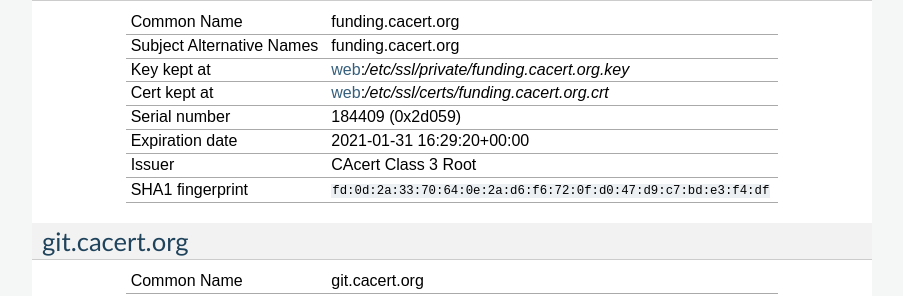
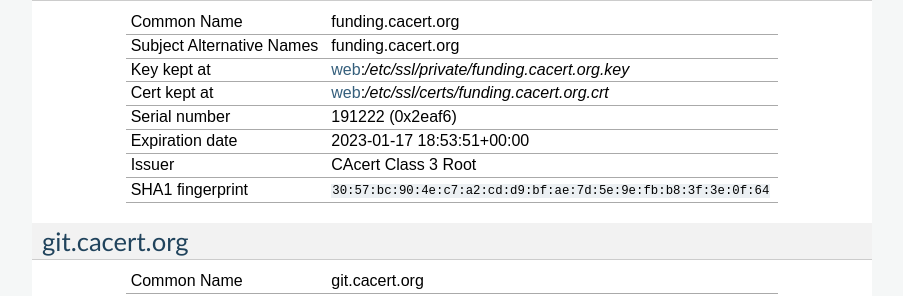
Before and after one commit to CAcertOrg/cacert-infradocs, a Sphinx documentation site: the page built from docs/certlist.rst, in a window 1280 px wide and 1400 px high, scrolled down 4275 px. Shown: the part 152-448 px from the top of the window, without its empty margins (198-1101 px from the left). Built offline with Sphinx 7.4.7, drawn with Linux system fonts in a browser that asks for light colours; pages that are not in the unit, such as notebooks, are missing from menus; some of the changed text lies outside the part shown.

```diff
--- a/docs/systems/web.rst
+++ b/docs/systems/web.rst
@@ -245,9 +240,9 @@ Keys and X.509 certificates
    :altnames:   DNS:funding.cacert.org
    :certfile:   /etc/ssl/certs/funding.cacert.org.crt
    :keyfile:    /etc/ssl/private/funding.cacert.org.key
-   :serial:     02D059
-   :expiration: Jan 31 16:29:20 2021 GMT
-   :sha1fp:     FD:0D:2A:33:70:64:0E:2A:D6:F6:72:0F:D0:47:D9:C7:BD:E3:F4:DF
+   :serial:     02EAF6
+   :expiration: Jan 17 18:53:51 2023 GMT
+   :sha1fp:     30:57:BC:90:4E:C7:A2:CD:D9:BF:AE:7D:5E:9E:FB:B8:3F:3E:0F:64
    :issuer:     CAcert Class 3 Root
 
 .. sslcert:: infradocs.cacert.org
@@ -263,9 +258,9 @@ Keys and X.509 certificates
    :altnames:   DNS:jenkins.cacert.org
    :certfile:   /etc/ssl/certs/jenkins.cacert.org.crt
    :keyfile:    /etc/ssl/private/jenkins.cacert.org.key
-   :serial:     02D058
-   :expiration: Jan 31 16:27:54 2021 GMT
-   :sha1fp:     00:5B:9C:4D:2E:D2:E4:69:2D:32:61:DC:25:98:F0:89:C9:E1:50:F1
+   :serial:     02EAF5
+   :expiration: Jan 17 18:52:48 2023 GMT
+   :sha1fp:     B9:88:8D:51:F4:FA:B1:56:64:8E:C8:23:C5:C4:FE:D8:42:B8:1B:72
    :issuer:     CAcert Class 3 Root
 
 .. sslcert:: web.cacert.org
```
Also changed, not shown: other parts of docs/systems/web.rst (+37 -69 lines).
